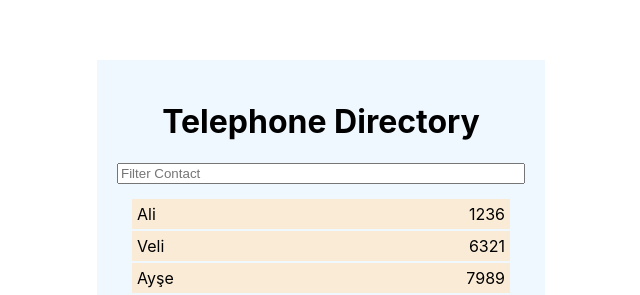
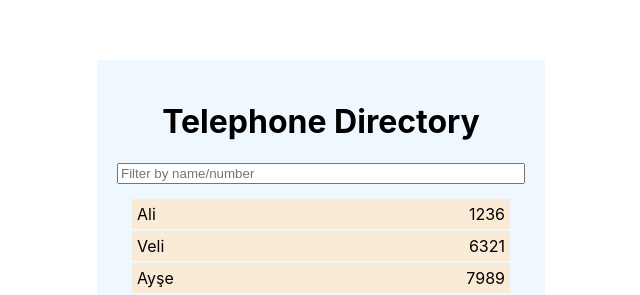
Before and after one commit to ynccsyd/ReactCourse, a React (Create React App) app in the folder react-form-app/: page / in a window 1280 px wide. Shown: the part 146-441 px from the top of the page, without its empty margins (319-959 px from the left). Built offline with nearby package versions, Linux system fonts and the light colour scheme.

Commit message:
Added filter

```diff
--- a/react-form-app/src/components/Contacts/List.js
+++ b/react-form-app/src/components/Contacts/List.js
@@ -16,7 +16,7 @@ function List({ contacts }) {
   return (
     <div>
       <input
-        placeholder='Filter Contact'
+        placeholder='Filter by name/number'
         value={filterText}
         onChange={(e) => setFilterText(e.target.value)} />
       <ul className='list'>
```
